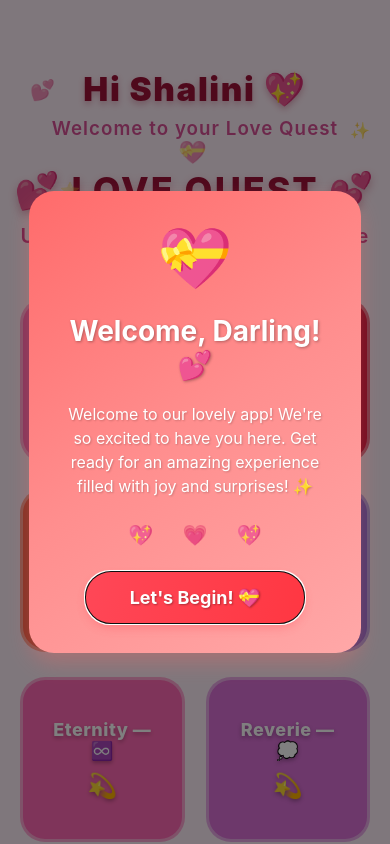
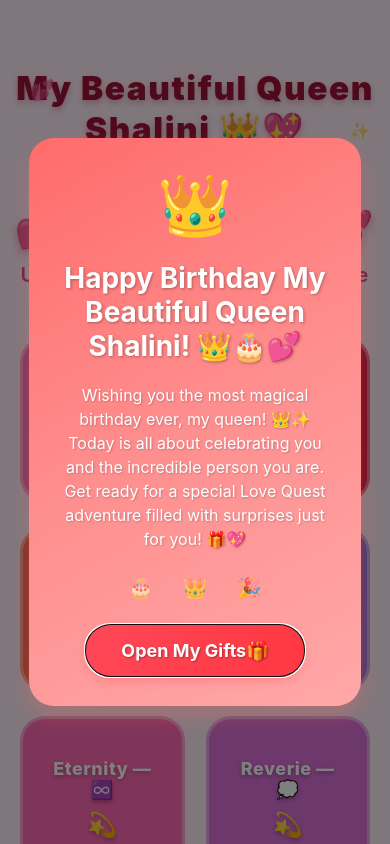
Before and after one commit to kishoreReigns/SK, a React Native app: screen / in a window 390 px wide. Built offline with nearby package versions, Linux system fonts and the light colour scheme.

Commit message:
added the welcome note changes header change in the dashboard

```diff
--- a/components/Tiles.tsx
+++ b/components/Tiles.tsx
@@ -266,9 +266,8 @@ const Tiles = () => {
               { scale: welcomeGlowAnim }
             ],
             opacity: welcomeFadeAnim
-          }
-        ]}>
-          <Text style={styles.welcomeText}>Hi Shalini 💖</Text>
+          }        ]}>
+          <Text style={styles.welcomeText}>My Beautiful Queen Shalini 👑💖</Text>
           <Text style={styles.welcomeSubtext}>Welcome to your Love Quest</Text>
         </Animated.View>
 
--- a/components/WelcomeAlert.tsx
+++ b/components/WelcomeAlert.tsx
@@ -49,27 +49,26 @@ export default function WelcomeAlert({ visible, onClose }: WelcomeAlertProps) {
             colors={['#ff6b6b', '#ff8e8e', '#ffa8a8']}
             style={styles.gradient}
             start={{ x: 0, y: 0 }}
-            end={{ x: 1, y: 1 }}
-          >
+            end={{ x: 1, y: 1 }}          >
             {/* Heart decoration */}
             <View style={styles.heartContainer}>
-              <Text style={styles.heartEmoji}>💝</Text>
+              <Text style={styles.heartEmoji}>👑</Text>
             </View>
 
             {/* Title */}
-            <Text style={styles.title}>Welcome, Darling! 💕</Text>
+            <Text style={styles.title}>Happy Birthday My Beautiful Queen Shalini! 👑🎂💕</Text>
 
             {/* Message */}
             <Text style={styles.message}>
-              Welcome to our lovely app! We're so excited to have you here.
-              Get ready for an amazing experience filled with joy and surprises! ✨
+              Wishing you the most magical birthday ever, my queen! 👑✨
+              Today is all about celebrating you and the incredible person you are.              Get ready for a special Love Quest adventure filled with surprises just for you! 🎁💖
             </Text>
 
             {/* Decorative hearts */}
             <View style={styles.decorativeHearts}>
-              <Text style={styles.smallHeart}>💖</Text>
-              <Text style={styles.smallHeart}>💗</Text>
-              <Text style={styles.smallHeart}>💖</Text>
+              <Text style={styles.smallHeart}>🎂</Text>
+              <Text style={styles.smallHeart}>👑</Text>
+              <Text style={styles.smallHeart}>🎉</Text>
             </View>
 
             {/* OK Button */}
@@ -82,9 +81,8 @@ export default function WelcomeAlert({ visible, onClose }: WelcomeAlertProps) {
                 colors={['#ff4757', '#ff3742']}
                 style={styles.buttonGradient}
                 start={{ x: 0, y: 0 }}
-                end={{ x: 1, y: 1 }}
-              >
-                <Text style={styles.buttonText}>Let's Begin! 💝</Text>
+                end={{ x: 1, y: 1 }}              >
+                <Text style={styles.buttonText}>Open My Gifts🎁</Text>
               </LinearGradient>
             </TouchableOpacity>
           </LinearGradient>
```
